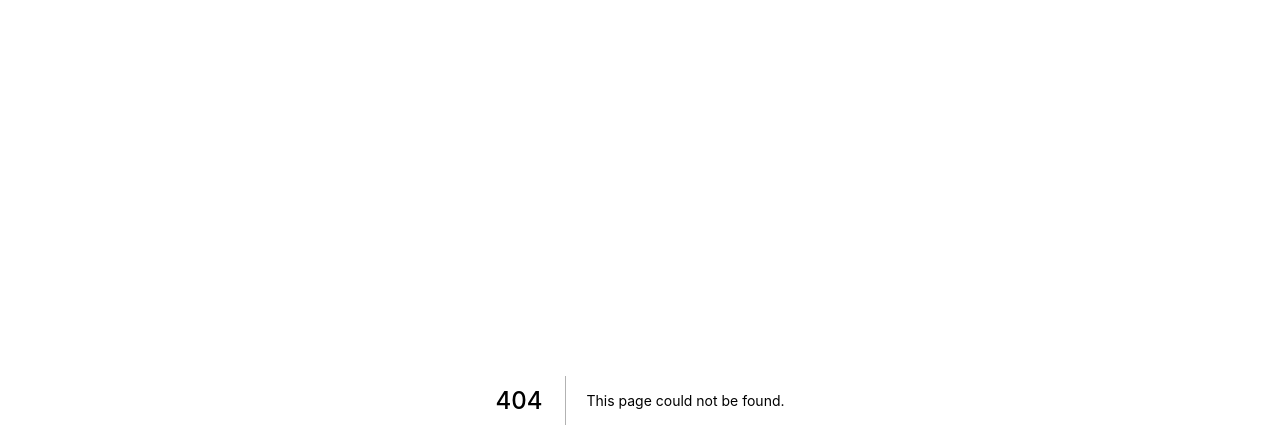
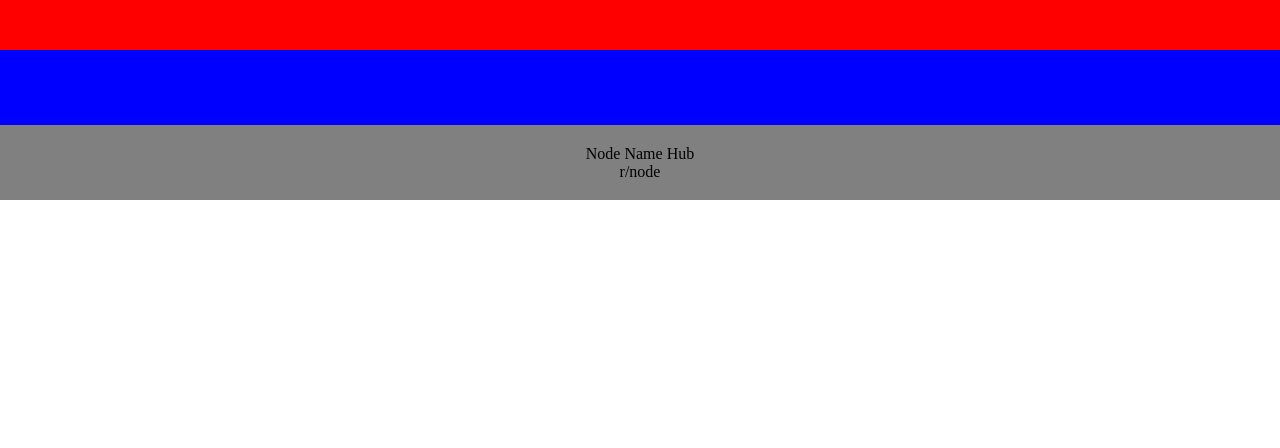
Before and after one commit to symmetric-project/node-frontend, a Next.js app: page /r/node in a window 1280 px wide. Before the commit this address had no page. Shown: the top 448 px of the page. Built offline with nearby package versions, Linux system fonts and the light colour scheme.

Commit message:
node page sketch

```diff
--- a/pages/_app.tsx
+++ b/pages/_app.tsx
@@ -1,7 +1,8 @@
-import '../styles/globals.css'
-import type { AppProps } from 'next/app'
+import "./index.css";
+import type { AppProps } from "next/app";
 
-function MyApp({ Component, pageProps }: AppProps) {
-  return <Component {...pageProps} />
-}
-export default MyApp
+const App = ({ Component, pageProps }: AppProps) => {
+  return <Component {...pageProps} />;
+};
+
+export default App;
--- a/pages/api/hello.ts
+++ /dev/null
@@ -1,13 +0,0 @@
-// Next.js API route support: https://nextjs.org/docs/api-routes/introduction
-import type { NextApiRequest, NextApiResponse } from 'next'
-
-type Data = {
-  name: string
-}
-
-export default function handler(
-  req: NextApiRequest,
-  res: NextApiResponse<Data>
-) {
-  res.status(200).json({ name: 'John Doe' })
-}
--- /dev/null
+++ b/pages/index.css
@@ -0,0 +1,5 @@
+body,
+html {
+  margin: 0;
+  padding: 0;
+}
--- /dev/null
+++ b/pages/r/node.tsx
@@ -0,0 +1,14 @@
+import React from "react";
+import NodeHeader from "../../src/components/NodeHeader";
+import StickyHeader from "../../src/components/StickyHeader";
+
+const NodePage = () => {
+  return (
+    <div>
+      <StickyHeader />
+      <NodeHeader />
+    </div>
+  );
+};
+
+export default NodePage;
--- /dev/null
+++ b/src/components/NodeHeader/index.tsx
@@ -0,0 +1,32 @@
+const NodeHeader = () => {
+  return (
+    <div
+      style={{
+        position: "relative",
+        height: 150,
+        width: "100%",
+        backgroundColor: "blue",
+      }}
+    >
+      <div
+        style={{
+          position: "absolute",
+          height: 75,
+          width: "100%",
+          backgroundColor: "gray",
+          bottom: 0,
+
+          display: "flex",
+          flexDirection: "column",
+          justifyContent: "center",
+          alignItems: "center",
+        }}
+      >
+        <div>Node Name Hub</div>
+        <div>r/node</div>
+      </div>
+    </div>
+  );
+};
+
+export default NodeHeader;
--- /dev/null
+++ b/src/components/StickyHeader/index.tsx
@@ -0,0 +1,14 @@
+const StickyHeader = () => {
+  return (
+    <div
+      style={{
+        position: "sticky",
+        height: 50,
+        width: "100%",
+        backgroundColor: "red",
+      }}
+    ></div>
+  );
+};
+
+export default StickyHeader;
```
Also changed, not shown: pages/index.tsx (+8 -69 lines), src/components/PostCard/index.tsx (added, +14 -0 lines), src/components/PostingContainer/index.tsx (added), src/components/RightCard/index.tsx (added), src/components/SortingContainer/index.tsx (added).
